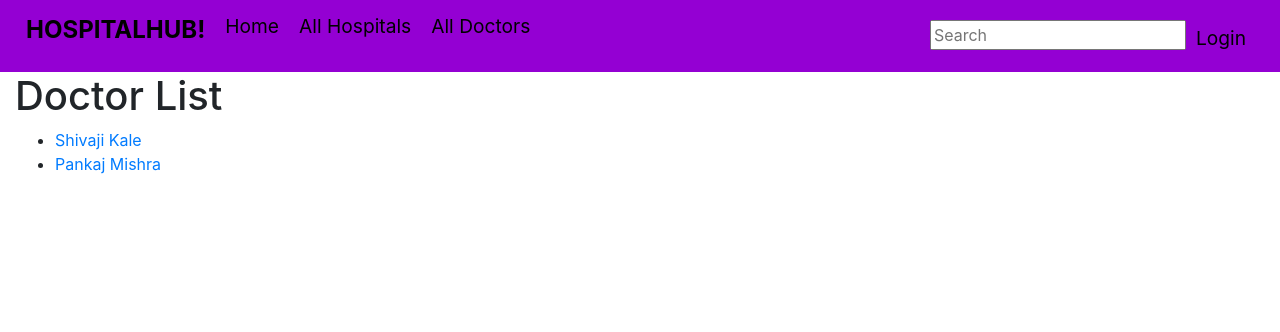
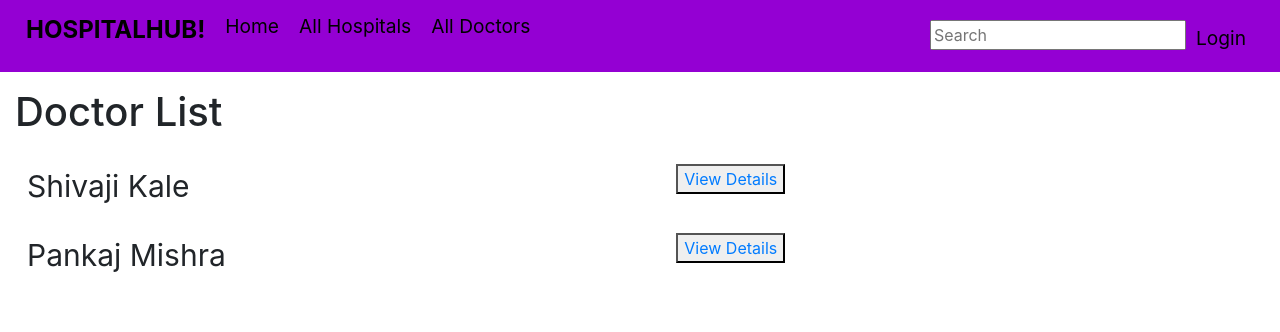
Before and after one commit to programmer-04/HospitalHub, a Django app: page /myhub/doctors/ in a window 1280 px wide. Shown: the top 332 px of the page. Run offline with Django 3.2, Linux system fonts and the light colour scheme; data comes from the database, SQL or seed files in the repository; some libraries are stand-ins or nearby versions.

Commit message:
Added table and button to doctor and hodpital list

```diff
--- a/HospitalHub/myhub/static/myhub/style.css
+++ b/HospitalHub/myhub/static/myhub/style.css
@@ -39,3 +39,7 @@
 .navbar-custom{
   background-color: darkviolet;
 }
+
+.table{
+    background-color: #1a0a75;
+}
--- a/HospitalHub/myhub/templates/myhub/doctor_list.html
+++ b/HospitalHub/myhub/templates/myhub/doctor_list.html
@@ -1,15 +1,31 @@
 {% extends "base_generic.html" %}
+{% load static %}
+<link rel="stylesheet" href="{% static 'myhub/style.css' %}">
+{% block content %}
+ <p> <h1>Doctor List</h1></p>
+  {% if doctor_list %}
 
-{% block content %}
-  <h1>Doctor List</h1>
-  {% if doctor_list %}
-  <ul>
-    {% for doc in doctor_list %}
-      <li>
-        <a href="{{ doc.get_absolute_url }}">{{ doc.first_name }} {{doc.last_name}}</a>
-      </li>
-    {% endfor %}
-  </ul>
+
+      <table class="table" style="border: none;">
+        <tbody>
+          {% for doc in doctor_list %}
+
+          <tr style="border: none;">
+       <td style="border: none;font-size:30px;"> {{ doc.first_name }} {{doc.last_name}}</td>
+
+   <td style="border: none;">
+          <button type="button">
+          <a href="{{ doc.get_absolute_url }}">View Details</a>
+        </button>
+        </td>
+    </tr>
+
+      {% endfor %}
+      </tbody>
+      </table>
+
+
+
   {% else %}
     <p>No doctors presently available.</p>
   {% endif %}
```
Also changed, not shown: HospitalHub/myhub/templates/myhub/hospital_list.html (+21 -7 lines).
